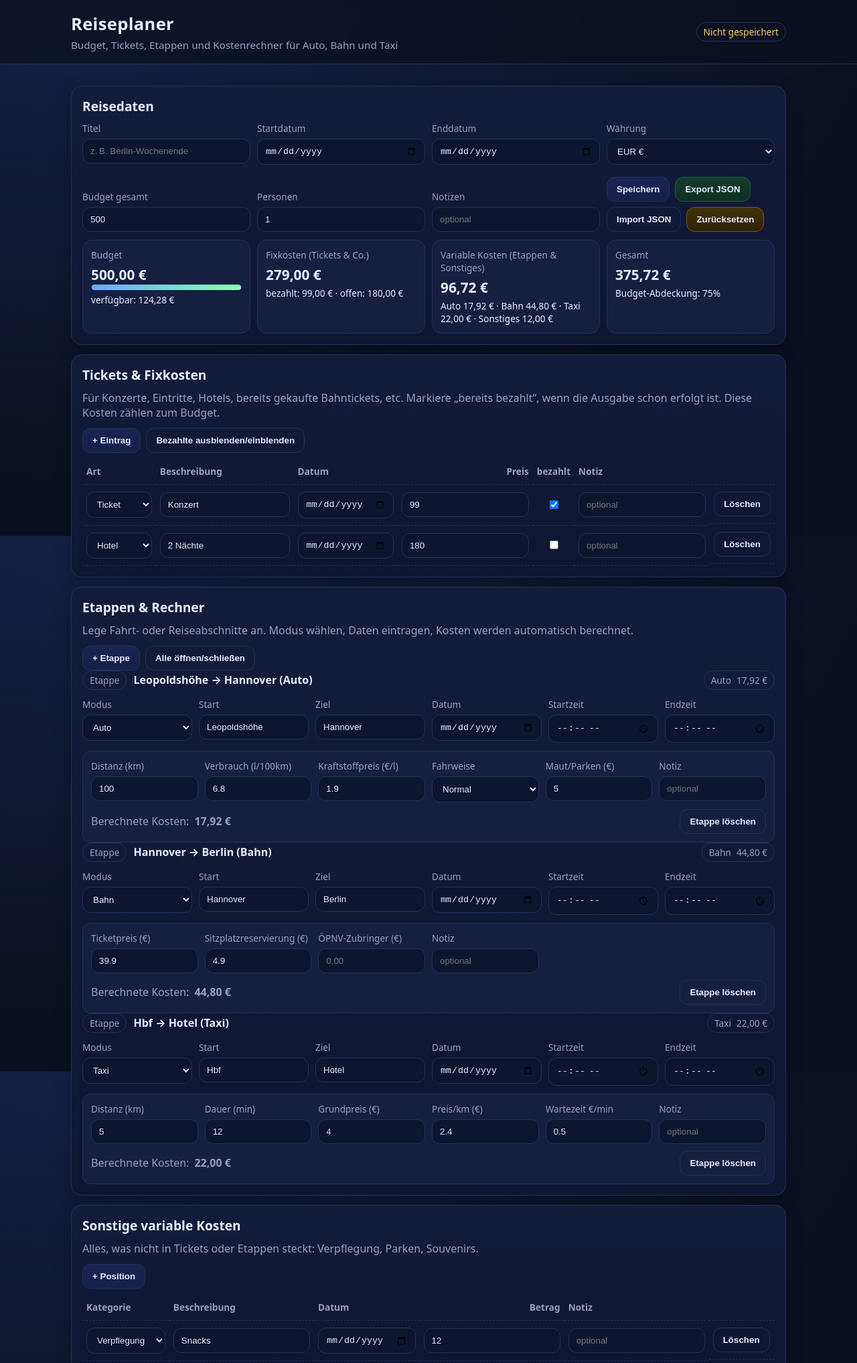
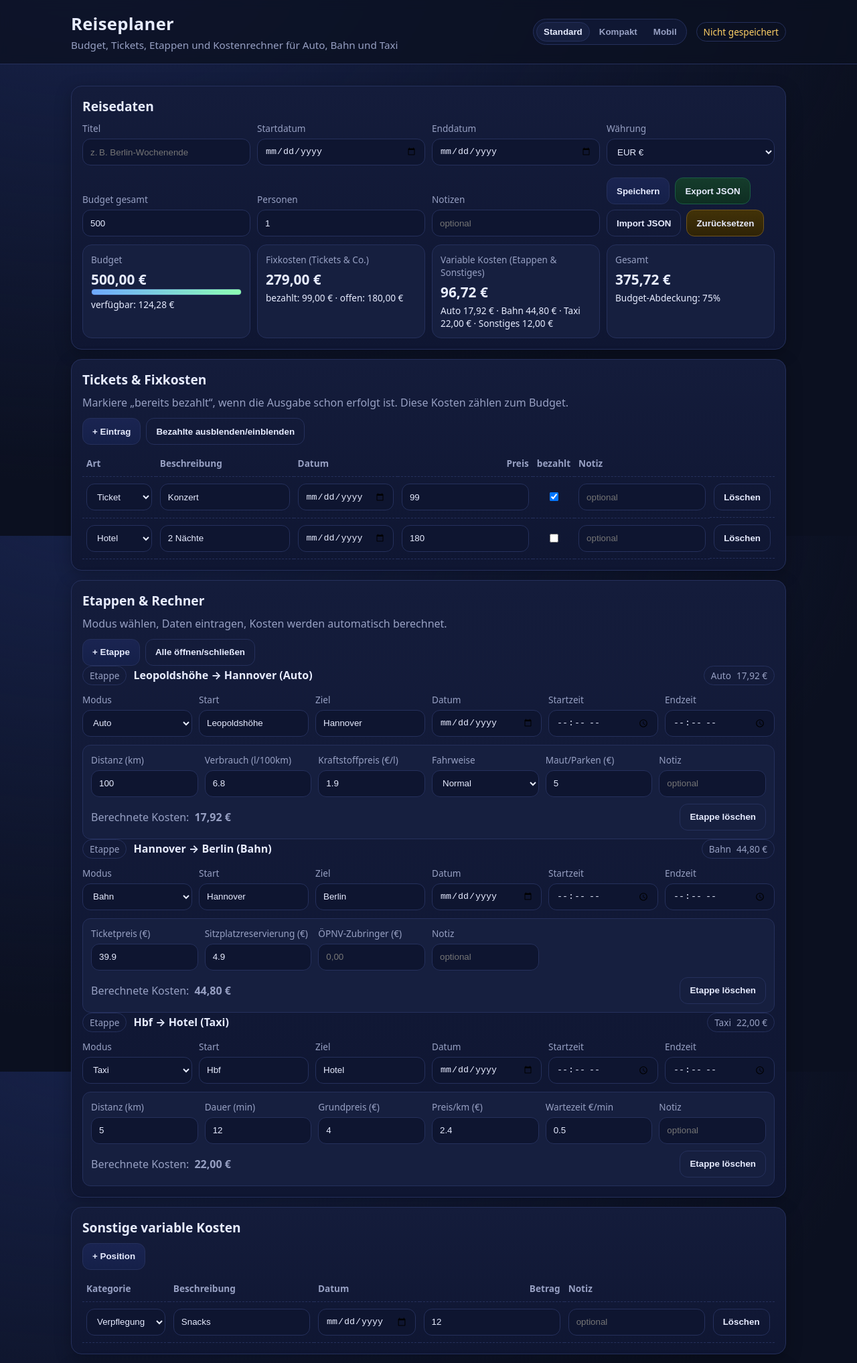
Before and after one commit to TimInTech/reiseplaner, a plain HTML site: page index.html in a window 1280 px wide. Shown: the top 2035 px of the page at 67% size. Drawn offline with Linux system fonts and the light colour scheme.

Commit message:
feat: update responsive index.html

```diff
--- a/index.html
+++ b/index.html
@@ -3,9 +3,10 @@
 <head>
   <meta charset="UTF-8" />
   <meta name="viewport" content="width=device-width, initial-scale=1" />
-  <title>Reiseplaner – erweitert</title>
+  <title>Reiseplaner – responsiv & mobilfreundlich</title>
   <style>
     :root {
+      /* Theme */
       --bg: #0b1020;
       --panel: #121935;
       --muted: #97a0c3;
@@ -18,13 +19,27 @@
       --card: #161f3f;
       --input: #0e1530;
       --border: #25305c;
+
+      /* Spacing & sizes */
+      --radius: 12px;
+      --pad: 12px;
+      --gap: 10px;
+      --control: 40px;
     }
+
+    /* Kompakte Ansicht */
+    .compact :where(input, select, textarea, button){ height: 36px; }
+    .compact section{ padding: 12px; }
+
     * { box-sizing: border-box; }
     html, body { height: 100%; }
     body {
-      margin: 0; font-family: system-ui, -apple-system, Segoe UI, Roboto, Arial, "Noto Sans", sans-serif;
-      color: var(--text); background: radial-gradient(1200px 800px at 10% -10%, #17224a, transparent), var(--bg);
+      margin: 0;
+      font-family: system-ui, -apple-system, Segoe UI, Roboto, Arial, "Noto Sans", sans-serif;
+      color: var(--text);
+      background: radial-gradient(1200px 800px at 10% -10%, #17224a, transparent), var(--bg);
     }
+
     header { position: sticky; top: 0; z-index: 50; backdrop-filter: blur(8px); background: rgba(11,16,32,0.75); border-bottom: 1px solid var(--border); }
     .wrap { max-width: 1100px; margin: 0 auto; padding: 18px 16px; }
     h1 { font-size: 1.6rem; margin: 0; letter-spacing: .3px; }
@@ -33,30 +48,36 @@
     section { background: linear-gradient(180deg, #141c3b, #0f1632); border: 1px solid var(--border); border-radius: 16px; padding: 16px; margin: 14px auto; box-shadow: 0 6px 24px rgba(0,0,0,.25); }
     section h2 { margin: 0 0 10px; font-size: 1.2rem; }
     p.hint { color: var(--muted); margin: 4px 0 12px; }
+
     .grid { display: grid; gap: 10px; }
     .g2 { grid-template-columns: repeat(2, minmax(0, 1fr)); }
     .g3 { grid-template-columns: repeat(3, minmax(0, 1fr)); }
     .g4 { grid-template-columns: repeat(4, minmax(0, 1fr)); }
     .g6 { grid-template-columns: repeat(6, minmax(0, 1fr)); }
+
     @media (max-width: 880px){ .g6{grid-template-columns: repeat(3, minmax(0,1fr));} .g4{grid-template-columns: repeat(2, minmax(0,1fr));} }
-    @media (max-width: 560px){ .g3{grid-template-columns: repeat(1, minmax(0,1fr));} .g2{grid-template-columns: 1fr;} }
+    @media (max-width: 560px){ .g3{grid-template-columns: 1fr;} .g2{grid-template-columns: 1fr;} }
 
     label { display: block; font-size: .85rem; color: var(--muted); margin-bottom: 6px; }
     input[type="text"], input[type="number"], input[type="date"], input[type="time"], select, textarea {
       width: 100%; padding: 10px 11px; border-radius: 12px; border: 1px solid var(--border);
-      background: var(--input); color: var(--text); outline: none; transition: border-color .15s;
+      background: var(--input); color: var(--text); outline: none; transition: border-color .15s; height: var(--control);
     }
     input:focus, select:focus, textarea:focus { border-color: var(--brand); box-shadow: 0 0 0 3px rgba(110,168,255,.16); }
     textarea { min-height: 72px; resize: vertical; }
 
-    .toolbar { display: flex; flex-wrap: wrap; gap: 8px; margin: 8px 0 0; }
+    .toolbar { display: flex; flex-wrap: wrap; gap: 8px; margin: 8px 0 0; align-items:center; }
     button { border: 1px solid var(--border); background: linear-gradient(180deg, #1a2451, #152049);
-      color: var(--text); padding: 10px 14px; border-radius: 12px; cursor: pointer; font-weight: 600;
+      color: var(--text); padding: 10px 14px; border-radius: 12px; cursor: pointer; font-weight: 600; height: var(--control);
     }
     button:hover { filter: brightness(1.05); }
     .alt { background: linear-gradient(180deg, #153c2c, #0e2e22); border-color: #1a5d45; }
     .warn { background: linear-gradient(180deg, #423208, #2f2306); border-color: #70551e; }
     .ghost { background: transparent; }
+
+    .seg { display:inline-flex; background: #0f1733; border:1px solid var(--border); border-radius: 999px; padding:4px; gap:4px; }
+    .seg button{ background:transparent; border:none; padding:6px 10px; height:auto; border-radius:999px; color:var(--muted); }
+    .seg button.active{ background: var(--card); color: var(--text); border:1px solid var(--border); }
 
     .badge { display: inline-flex; align-items: center; gap: 6px; border: 1px solid var(--border); padding: 4px 10px; border-radius: 999px; font-size: .85rem; color: var(--muted); }
     .kpis { display: grid; grid-template-columns: repeat(4, minmax(0, 1fr)); gap: 10px; }
@@ -74,21 +95,38 @@
     tbody tr:hover { background: rgba(255,255,255,.03); }
     .num { text-align: right; white-space: nowrap; }
 
+    /* Mobile table simplification toggle */
+    body.mobile thead th:nth-child(3),
+    body.mobile thead th:nth-child(5),
+    body.mobile thead th:nth-child(6){ display:none; }
+    body.mobile tbody td:nth-child(3),
+    body.mobile tbody td:nth-child(5),
+    body.mobile tbody td:nth-child(6){ display:none; }
+
     .row-actions { display: flex; gap: 6px; }
-    .link { color: var(--brand); text-decoration: none; border-bottom: 1px dashed rgba(110,168,255,.5); }
     .right { margin-left: auto; }
 
     footer { max-width: 1100px; margin: 40px auto; color: var(--muted); font-size: .85rem; padding: 0 16px 40px; }
+
+    /* Motion respect */
+    @media (prefers-reduced-motion: reduce){
+      *, *::before, *::after{ transition:none !important; animation:none !important; }
+    }
   </style>
 </head>
 <body>
   <header>
-    <div class="wrap" style="display:flex; gap:14px; align-items: center;">
-      <div style="flex:1 1 auto">
+    <div class="wrap" style="display:flex; gap:14px; align-items: center; flex-wrap:wrap">
+      <div style="flex:1 1 auto; min-width:260px">
         <h1>Reiseplaner</h1>
         <div class="sub">Budget, Tickets, Etappen und Kostenrechner für Auto, Bahn und Taxi</div>
       </div>
-      <div class="badge" id="state-badge">Nicht gespeichert</div>
+      <div class="seg" id="viewSeg" role="tablist" aria-label="Ansicht umschalten">
+        <button role="tab" data-view="standard" class="active" title="Standard">Standard</button>
+        <button role="tab" data-view="compact" title="Kompakt">Kompakt</button>
+        <button role="tab" data-view="mobile" title="Mobil">Mobil</button>
+      </div>
+      <div class="badge" id="state-badge" aria-live="polite">Nicht gespeichert</div>
     </div>
   </header>
 
@@ -98,7 +136,7 @@
       <div class="grid g4">
         <div>
           <label for="tripTitle">Titel</label>
-          <input id="tripTitle" type="text" placeholder="z. B. Berlin-Wochenende" />
+          <input id="tripTitle" type="text" placeholder="z. B. Berlin-Wochenende" autocomplete="off" />
         </div>
         <div>
           <label for="tripStart">Startdatum</label>
@@ -121,11 +159,11 @@
       <div class="grid g4" style="margin-top:10px; align-items:end;">
         <div>
           <label for="budget">Budget gesamt</label>
-          <input id="budget" type="number" step="0.01" placeholder="0,00" />
+          <input id="budget" type="number" step="0.01" inputmode="decimal" placeholder="0,00" />
         </div>
         <div>
           <label for="participants">Personen</label>
-          <input id="participants" type="number" step="1" min="1" value="1" />
+          <input id="participants" type="number" step="1" min="1" inputmode="numeric" value="1" />
         </div>
         <div>
           <label for="notes">Notizen</label>
@@ -143,7 +181,7 @@
         <div class="kpi">
           <div class="label">Budget</div>
           <div class="value" id="kpiBudget">€0,00</div>
-          <div class="progress"><i id="progBudget"></i></div>
+          <div class="progress" aria-hidden="true"><i id="progBudget"></i></div>
           <div class="delta" id="deltaBudget">verfügbar: €0,00</div>
         </div>
         <div class="kpi">
@@ -166,13 +204,13 @@
 
     <section>
       <h2>Tickets & Fixkosten</h2>
-      <p class="hint">Für Konzerte, Eintritte, Hotels, bereits gekaufte Bahntickets, etc. Markiere „bereits bezahlt“, wenn die Ausgabe schon erfolgt ist. Diese Kosten zählen zum Budget.</p>
+      <p class="hint">Markiere „bereits bezahlt“, wenn die Ausgabe schon erfolgt ist. Diese Kosten zählen zum Budget.</p>
       <div class="toolbar">
         <button id="addFixed">+ Eintrag</button>
         <button id="clearPaid" class="ghost">Bezahlte ausblenden/einblenden</button>
       </div>
       <div style="overflow:auto; margin-top:8px;">
-        <table>
+        <table aria-label="Tabelle Fixkosten">
           <thead>
             <tr>
               <th>Art</th>
@@ -191,7 +229,7 @@
 
     <section>
       <h2>Etappen & Rechner</h2>
-      <p class="hint">Lege Fahrt- oder Reiseabschnitte an. Modus wählen, Daten eintragen, Kosten werden automatisch berechnet.</p>
+      <p class="hint">Modus wählen, Daten eintragen, Kosten werden automatisch berechnet.</p>
       <div class="toolbar">
         <button id="addLeg">+ Etappe</button>
         <button id="expandAll" class="ghost">Alle öffnen/schließen</button>
@@ -201,12 +239,11 @@
 
     <section>
       <h2>Sonstige variable Kosten</h2>
-      <p class="hint">Alles, was nicht in Tickets oder Etappen steckt: Verpflegung, Parken, Souvenirs.</p>
       <div class="toolbar">
         <button id="addMisc">+ Position</button>
       </div>
       <div style="overflow:auto; margin-top:8px;">
-        <table>
+        <table aria-label="Tabelle sonstige Kosten">
           <thead>
             <tr>
               <th>Kategorie</th>
@@ -242,9 +279,10 @@
   </main>
 
   <footer>
-    <div>Hinweis: Taxitarife variieren je Stadt. Die Rechner bieten sensible Standardwerte, die du anpassen kannst. Alle Daten werden nur lokal im Browser gespeichert, bis du sie exportierst.</div>
+    <div>Hinweis: Tarife variieren je Stadt. Alle Daten werden nur lokal im Browser gespeichert, bis du sie exportierst.</div>
   </footer>
 
+  <!-- Row templates -->
   <template id="tmpl-fixed-row">
     <tr>
       <td>
@@ -256,10 +294,10 @@
           <option>Sonstiges</option>
         </select>
       </td>
-      <td><input type="text" class="f-desc" placeholder="z. B. Konzert Rammstein" /></td>
+      <td><input type="text" class="f-desc" placeholder="z. B. Konzert" /></td>
       <td><input type="date" class="f-date" /></td>
-      <td class="num"><input type="number" step="0.01" class="f-price" placeholder="0,00" /></td>
-      <td style="text-align:center"><input type="checkbox" class="f-paid" /></td>
+      <td class="num"><input type="number" step="0.01" inputmode="decimal" class="f-price" placeholder="0,00" /></td>
+      <td style="text-align:center"><input type="checkbox" class="f-paid" aria-label="bereits bezahlt" /></td>
       <td><input type="text" class="f-note" placeholder="optional" /></td>
       <td class="row-actions"><button class="ghost del">Löschen</button></td>
     </tr>
@@ -278,7 +316,7 @@
       </td>
       <td><input type="text" class="m-desc" placeholder="z. B. Abendessen" /></td>
       <td><input type="date" class="m-date" /></td>
-      <td class="num"><input type="number" step="0.01" class="m-amt" placeholder="0,00" /></td>
+      <td class="num"><input type="number" step="0.01" inputmode="decimal" class="m-amt" placeholder="0,00" /></td>
       <td><input type="text" class="m-note" placeholder="optional" /></td>
       <td class="row-actions"><button class="ghost del">Löschen</button></td>
     </tr>
@@ -333,15 +371,15 @@
         <div class="auto-opts grid g6" style="display:none;">
           <div>
             <label>Distanz (km)</label>
-            <input class="a-km" type="number" step="0.1" placeholder="0" />
+            <input class="a-km" type="number" step="0.1" inputmode="decimal" placeholder="0" />
           </div>
           <div>
             <label>Verbrauch (l/100km)</label>
-            <input class="a-cons" type="number" step="0.1" placeholder="6.5" />
+            <input class="a-cons" type="number" step="0.1" inputmode="decimal" placeholder="6.5" />
           </div>
           <div>
             <label>Kraftstoffpreis (€/l)</label>
-            <input class="a-price" type="number" step="0.01" placeholder="1.90" />
+            <input class="a-price" type="number" step="0.01" inputmode="decimal" placeholder="1.90" />
           </div>
           <div>
             <label>Fahrweise</label>
@@ -353,7 +391,7 @@
           </div>
           <div>
             <label>Maut/Parken (€)</label>
-            <input class="a-extras" type="number" step="0.01" placeholder="0" />
+            <input class="a-extras" type="number" step="0.01" inputmode="decimal" placeholder="0" />
           </div>
           <div>
             <label>Notiz</label>
@@ -364,15 +402,15 @@
         <div class="bahn-opts grid g6" style="display:none;">
           <div>
             <label>Ticketpreis (€)</label>
-            <input class="b-price" type="number" step="0.01" placeholder="0,00" />
+            <input class="b-price" type="number" step="0.01" inputmode="decimal" placeholder="0,00" />
           </div>
           <div>
             <label>Sitzplatzreservierung (€)</label>
-            <input class="b-seat" type="number" step="0.01" placeholder="0,00" />
+            <input class="b-seat" type="number" step="0.01" inputmode="decimal" placeholder="0,00" />
           </div>
           <div>
             <label>ÖPNV-Zubringer (€)</label>
-            <input class="b-local" type="number" step="0.01" placeholder="0,00" />
+            <input class="b-local" type="number" step="0.01" inputmode="decimal" placeholder="0,00" />
           </div>
           <div>
             <label>Notiz</label>
@@ -383,23 +421,23 @@
         <div class="taxi-opts grid g6" style="display:none;">
           <div>
             <label>Distanz (km)</label>
-            <input class="t-km" type="number" step="0.1" placeholder="0" />
+            <input class="t-km" type="number" step="0.1" inputmode="decimal" placeholder="0" />
           </div>
           <div>
             <label>Dauer (min)</label>
-            <input class="t-min" type="number" step="1" placeholder="0" />
+            <input class="t-min" type="number" step="1" inputmode="numeric" placeholder="0" />
           </div>
           <div>
             <label>Grundpreis (€)</label>
-            <input class="t-base" type="number" step="0.01" placeholder="4.00" />
+            <input class="t-base" type="number" step="0.01" inputmode="decimal" placeholder="4.00" />
           </div>
           <div>
             <label>Preis/km (€)</label>
-            <input class="t-perkm" type="number" step="0.01" placeholder="2.40" />
+            <input class="t-perkm" type="number" step="0.01" inputmode="decimal" placeholder="2.40" />
           </div>
           <div>
             <label>Wartezeit €/min</label>
-            <input class="t-permin" type="number" step="0.01" placeholder="0.50" />
+            <input class="t-permin" type="number" step="0.01" inputmode="decimal" placeholder="0.50" />
           </div>
           <div>
             <label>Notiz</label>
@@ -411,7 +449,7 @@
           <div class="g3" style="grid-column: 1 / -1;">
             <div>
               <label>Kosten (€)</label>
-              <input class="m-amt" type="number" step="0.01" placeholder="0,00" />
+              <input class="m-amt" type="number" step="0.01" inputmode="decimal" placeholder="0,00" />
             </div>
             <div>
               <label>Kategorie</label>
@@ -451,6 +489,22 @@
     const show = (el, on) => el.style.display = on ? '' : 'none';
 
     const currencyEl = q('#currency');
+
+    // ---------- View toggles (Standard / Kompakt / Mobil) ----------
+    const VIEW_KEY = 'reiseplaner_view_v1';
+    const seg = q('#viewSeg');
+    function applyView(view){
+      document.body.classList.toggle('compact', view==='compact');
+      document.body.classList.toggle('mobile', view==='mobile');
+      qa('#viewSeg button').forEach(b=> b.classList.toggle('active', b.dataset.view===view));
+      localStorage.setItem(VIEW_KEY, view);
+    }
+    seg.addEventListener('click', (e)=>{
+      const b = e.target.closest('button[data-view]');
+      if(!b) return;
+      applyView(b.dataset.view);
+    });
+    applyView(localStorage.getItem(VIEW_KEY) || (matchMedia('(max-width:560px)').matches ? 'mobile' : 'standard'));
 
     // ---------- Local Storage ----------
     const KEY = 'reiseplaner_v2';
@@ -705,7 +759,6 @@
       q('#progBudget').style.background = left >= 0 ? 'linear-gradient(90deg, var(--brand), var(--brand-2))' : 'linear-gradient(90deg, var(--danger), var(--warn))';
     }
 
-
     // ---------- Buttons ----------
     q('#addFixed').addEventListener('click', ()=>{ addFixedRow(); markDirty(); });
     q('#addLeg').addEventListener('click', ()=>{ addLeg(); markDirty(); });
@@ -723,6 +776,10 @@
       const to = openCount < all.length; // open if not all open
       all.forEach(x=> x.open = to);
     });
+
+    // Debounced save to reduce LS churn
+    let saveTimer = null;
+    const debouncedSave = () => { clearTimeout(saveTimer); saveTimer = setTimeout(saveLS, 400); };
 
     q('#saveBtn').addEventListener('click', saveLS);
     q('#exportBtn').addEventListener('click', ()=>{
@@ -746,17 +803,18 @@
       location.reload();
     });
 
-    // mark dirty on any input
+    // mark dirty + autosave on any input
     document.addEventListener('input', (e)=>{
       if (e.target.closest('header')) return; // ignore header stray
       markDirty();
+      debouncedSave();
     }, true);
 
     // ---------- Boot ----------
     window.addEventListener('DOMContentLoaded', ()=>{
       loadLS();
       if(!localStorage.getItem(KEY)){
-        // sensible Defaults for quick demo
+        // Demo-Defaults
         addFixedRow({type:'Ticket', desc:'Konzert', price:99, paid:true});
         addFixedRow({type:'Hotel', desc:'2 Nächte', price:180, paid:false});
         addLeg({ mode:'auto', from:'Leopoldshöhe', to:'Hannover', auto:{ km:100, cons:6.8, price:1.9, style:1, extras:5 }});
```
